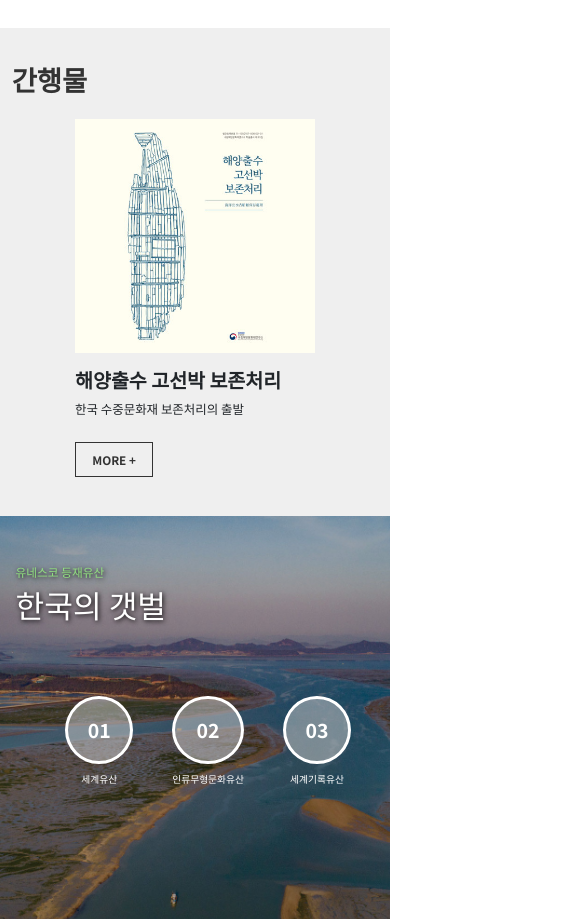
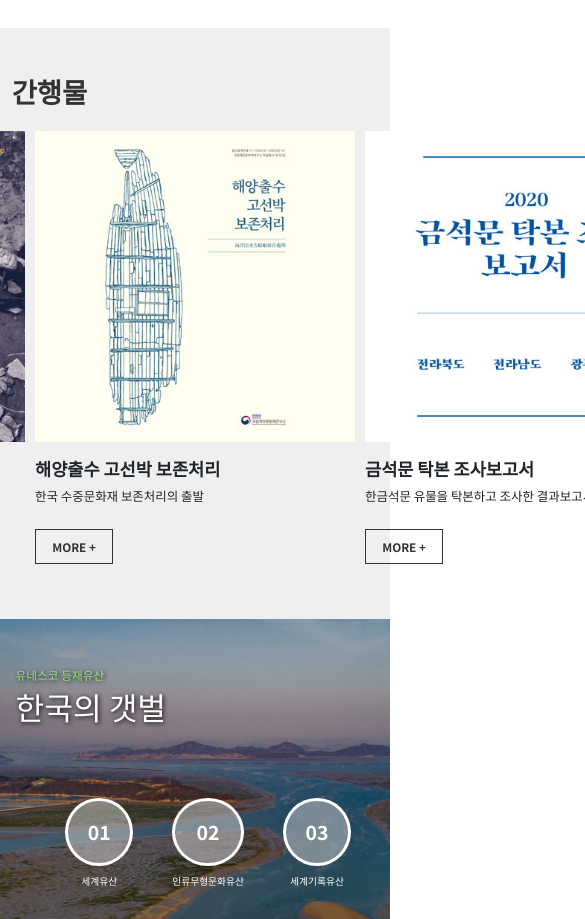
Before and after one commit to 2seojin/heritage, a plain HTML site: page index.html in a window 390 px wide. Shown: the part 1456-2375 px from the top of the page, 585 px wide, since content can reach past the window. Drawn offline with nearby package versions, Linux system fonts and the light colour scheme.

Commit message:
Add files via upload

```diff
--- a/css/main.css
+++ b/css/main.css
@@ -554,14 +554,22 @@ img {width: 100%;}
         font-weight: bold;
         font-size: 7vw;
         margin-left: 3vw;
-        margin-top: 3vw;
+        margin-top: 6vw;
     }
-    section.s3 .list .slick-slide {
-        padding: 0 15px;
+    section.s3 .list .slider {
+        padding: 0 30px;
+        margin: 0;
+    }
+    section.s3 .list .slider .slick-list {
+        overflow: visible;
+    }
+    section.s3 .list ul .slick-slide {
+        margin: 0;
+        padding: 0 5px;
     }
     section.s3 h3 {
         margin-top: 4vw;
-        font-size: 5vw;
+        font-size: 4.5vw;
         font-weight: bold;
     }
     section.s3 p {
@@ -578,6 +586,7 @@ img {width: 100%;}
         font-size: 3vw;
         font-weight: 600;
         margin-top: 6vw;
+        margin-bottom: 8vw;
     }
     section.s4 .zone {
         height: 50vh;
```
